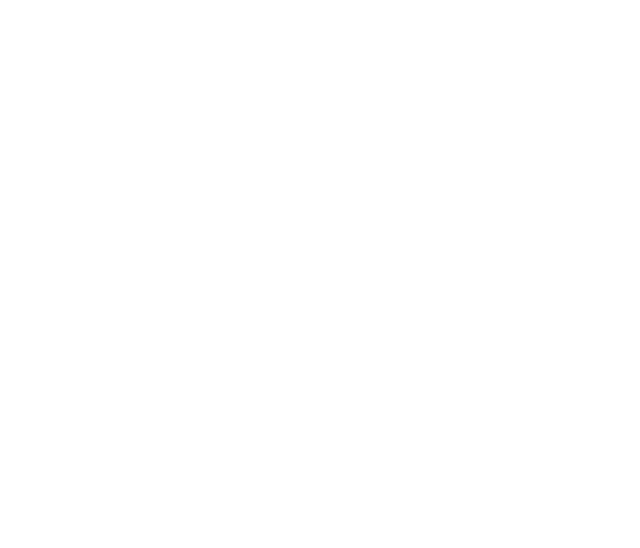
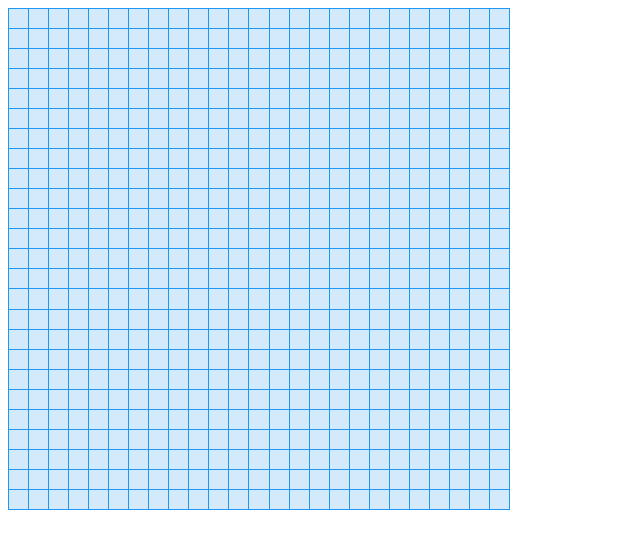
Before and after one commit to orangeola/etch-a-sketch, a plain HTML site: page index.html in a window 1280 px wide. Shown: the whole page, without its empty margins (0-640 px from the left). Drawn offline with Linux system fonts and the light colour scheme.

Commit message:
Create grid that automatically fills space evenly with square dimensions using CSS grid. Implement mouseenter to change color of divs

```diff
--- a/index.html
+++ b/index.html
@@ -8,6 +8,6 @@
 </head>
 
 <body>
-
+    <div class="container"></div>
 </body>
 </html>
--- a/script.js
+++ b/script.js
@@ -0,0 +1,15 @@
+const mainContainer = document.querySelector(".container");
+let gridSize = 25;
+mainContainer.style.gridTemplateColumns = "repeat(" + gridSize + ", 1fr)";
+
+for(let i = 0; i < gridSize*gridSize; i++)
+{
+    let newDiv = document.createElement("div");
+    newDiv.classList.add("block");
+
+    newDiv.addEventListener("mouseenter", () => {
+        newDiv.style.backgroundColor = "black";
+    });
+
+    mainContainer.appendChild(newDiv);
+}
--- a/style.css
+++ b/style.css
@@ -0,0 +1,16 @@
+.container {
+    width: 500px;
+    height: 500px;
+    display: grid;
+    grid-template-columns: repeat(30, 1fr);
+    /*grid-template-rows: repeat(30, 1fr);*/
+    gap: 1px;
+    background-color: #2196F3;
+    padding: 1px;
+  }
+
+  .block {
+    background-color: rgba(255, 255, 255, 0.8);
+    text-align: center;
+    font-size: 30px;
+  }
```
